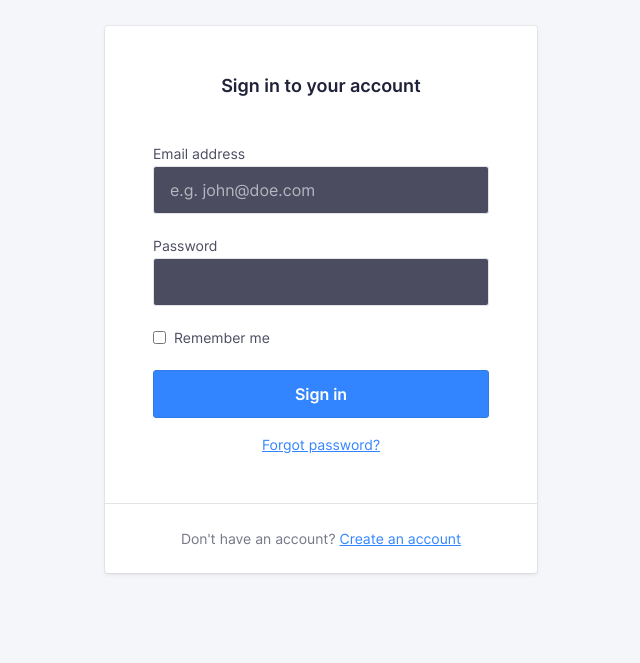
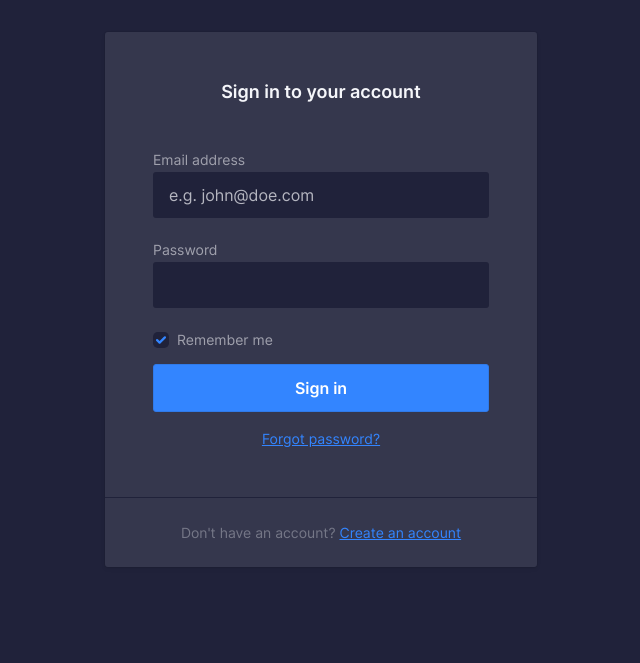
Before and after one commit to nmct-create3/custom-input-design-MartensRemco, a plain HTML site: page index.html in a window 1280 px wide. Shown: the part 137-800 px from the top of the page, without its empty margins (319-959 px from the left). Drawn offline with Linux system fonts and the dark colour scheme.

Commit message:
Feat: Added darkmode to index.html

```diff
--- a/css/screen.css
+++ b/css/screen.css
@@ -575,7 +575,7 @@ input::placeholder {
     border: var(--global-input-borderWidth) solid var(--global-input-borderColor);
     border-radius: var(--global-borderRadius);
     color: var(--global-input-color);
-    background-color: var(--global-input-backgroundColor);
+    background-color: var(--global-backgroundColor);
     font-family: inherit;
     font-size: 1rem;
     line-height: calc(var(--global-baseline) * 3);
@@ -662,6 +662,7 @@ input::placeholder {
 
 .c-custom-option__symbol {
     opacity: 0;
+    transition: opacity 0.3s ease;
 }
 
 .c-custom-option__fake-input--checkbox .c-custom-option__symbol {
@@ -700,6 +701,8 @@ input::placeholder {
     display: flex;
     align-content: start;
     margin-bottom: var(--global-whitespace-xs);
+    --custom-option-borderColor: var(--global-input-borderColor);
+    --custom-option-focus-borderColor: var(--global-input-focus-borderColor);
 }
 
 .c-option--hidden:checked+.c-custom-option .c-custom-option__symbol {
@@ -715,6 +718,52 @@ input::placeholder {
     align-items: center;
     justify-content: center;
 }
+.c-option-list{
+    margin-bottom: 24px;
+}
+.c-option-list__item{
+    margin-bottom: 12px;
+}
+@media (prefers-color-scheme: dark) {
+    html {
+        background-color: var(--global-color-neutral-950);
+    }
+    .c-logo__path--1 {
+        fill: var(--global-color-neutral-050);
+    }
+
+    .c-logo__path--2 {
+        fill: var(--global-color-neutral-050);
+    }
+
+    .c-logo__path--3 {
+        fill: var(--global-color-neutral-050);
+    }
+    .c-card{
+        background-color: var(--global-color-neutral-900);
+    }
+    .c-card__title{
+        color: var(--global-color-neutral-050);
+    }
+    .c-label{
+        color: var(--global-color-neutral-400);
+    }
+    .c-input{
+        background-color: var(--global-color-neutral-950);
+        border: none;
+    }
+    .c-card__footer{
+        border-top: 1px solid var(--global-color-neutral-950);
+    }
+    .c-custom-option__fake-input{
+        background-color: var(--global-color-neutral-950);
+        border: none;
+    }
+}
+
+/* Custom toggle */
+
+
 /**/
 
 
--- a/index.html
+++ b/index.html
@@ -48,12 +48,18 @@
                         </label>
                         <input class="c-input" type="password" name="password" id="password" required>
                     </p>
-                    <p class="c-form-field c-form-field--option">
-                        <input class="c-option" type="checkbox" id="rememberme">
-                        <label class="c-label c-label--option" for="rememberme">
-                            Remember me
-                        </label>
-                    </p>
+                    <ul class="o-list c-option-list">
+                        <li class="c-form-field c-form-field--option c-option-list__item">
+                            <input class="c-option c-option--hidden o-hide-accessible" type="checkbox" id="checkbox1" checked>
+                            <label class="c-label c-label--option c-custom-option" for="checkbox1">
+                                <span class="c-custom-option__fake-input c-custom-option__fake-input--checkbox">
+                                    <svg class="c-custom-option__symbol" xmlns="http://www.w3.org/2000/svg" viewBox="0 0 9 6.75">
+                                        <path d="M4.75,9.5a1,1,0,0,1-.707-.293l-2.25-2.25A1,1,0,1,1,3.207,5.543L4.75,7.086,8.793,3.043a1,1,0,0,1,1.414,1.414l-4.75,4.75A1,1,0,0,1,4.75,9.5" transform="translate(-1.5 -2.75)" />
+                                    </svg>
+                                </span>
+                                Remember me
+                            </label>
+                        </li>
                     <p class="u-mb-md">
                         <!-- Input type button
                                 <input type="submit" class="o-button-reset c-button" value="Sign in"/>
```
Also changed, not shown: inputs.html (+1 -0 lines).
